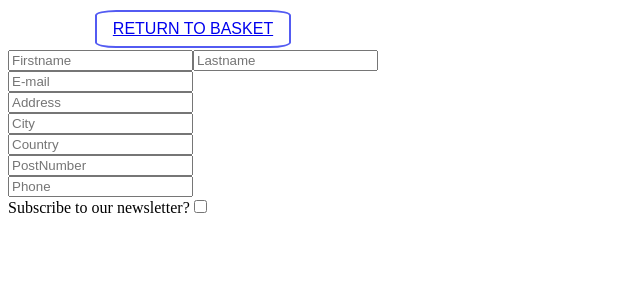
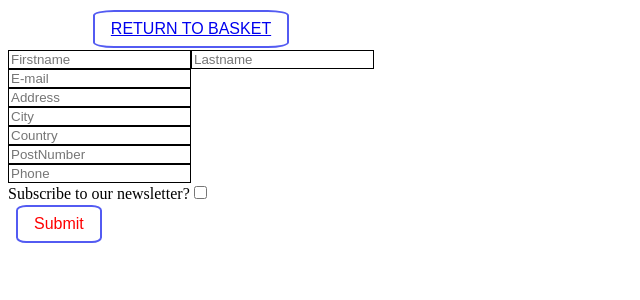
Before and after one commit to ChviChvi/Webshop-frontend-backend, a React (Vite) app in the folder vite-frontend-webshop/: page / in a window 1280 px wide. Both pictures are taken after a click on the button "Go to checkout". Shown: the top 300 px of the page, without its empty margins (0-640 px from the left). Built offline with nearby package versions, Linux system fonts and the light colour scheme.

Commit message:
Valdiation af forms

```diff
--- a/vite-frontend-webshop/src/components/CustomerCheckout.tsx
+++ b/vite-frontend-webshop/src/components/CustomerCheckout.tsx
@@ -1,6 +1,6 @@
 import React, { useState } from "react";
 import { Link } from 'react-router-dom';
-
+import '../stylesheets/Validation.css'; // import CSS styles
 
 
 const CustomerCheckout: React.FC = () => {
@@ -23,30 +23,33 @@ const CustomerCheckout: React.FC = () => {
         <form>
             <button type="submit"><Link to="/">RETURN TO BASKET</Link></button>
             <div>
-                <input type="text" id="firstName" value={firstName} onChange={(e) => setFirstName(e.target.value)} placeholder={"Firstname"}/>
-                <input type="text" id="lastName" value={lastName} onChange={(e) => setLastName(e.target.value)} placeholder={"Lastname"}/>
+                <input type="text" id="firstName" value={firstName} onChange={(e) => setFirstName(e.target.value)} placeholder={"Firstname"} pattern="^[\p{L}\s-]+$" required/>
+                <input type="text" id="lastName" value={lastName} onChange={(e) => setLastName(e.target.value)} placeholder={"Lastname"} pattern="^[\p{L}\s-]+$" required/>
             </div>
             <div>
-                <input type="email" id="email" value={email} onChange={(e) => setEmail(e.target.value)} placeholder={"E-mail"}/>
+                <input type="email" id="email" value={email} onChange={(e) => setEmail(e.target.value)} placeholder={"E-mail"} required/>
             </div>
             <div>
-                <input type="text" id="Address" value={Address} onChange={(e) => setAddress(e.target.value)}  placeholder={"Address"}/>
+                <input type="text" id="Address" value={Address} onChange={(e) => setAddress(e.target.value)}  placeholder={"Address"} required/>
             </div>
             <div>
-                <input type="text" id="City" value={City} onChange={(e) => setCity(e.target.value)}  placeholder={"City"}/>
+                <input type="text" id="City" value={City} onChange={(e) => setCity(e.target.value)}  placeholder={"City"} pattern="^[\p{L}\s-]+$" required/>
             </div>
             <div>
-                <input type="text" id="Country" value={Country} onChange={(e) => setCountry(e.target.value)}  placeholder={"Country"}/>
+                <input type="text" id="Country" value={Country} onChange={(e) => setCountry(e.target.value)}  placeholder={"Country"} pattern="^[\p{L}\s-]+$" required/>
             </div>
             <div>
-                <input type="text" id="postNumber" value={postNumber} onChange={(e) => setpostNumber(e.target.value)}  placeholder={"PostNumber"}/>
+                <input type="text" id="postNumber" value={postNumber} onChange={(e) => setpostNumber(e.target.value)}  placeholder={"PostNumber" } minLength={4} maxLength={4} required/>
             </div>
             <div>
-                <input type="tel" id="phone" value={phone} onChange={(e) => setPhone(e.target.value)}  placeholder={"Phone"}/>
+                <input type="tel" id="phone" value={phone} onChange={(e) => setPhone(e.target.value)}  placeholder={"Phone"} minLength={8} maxLength={8} required/>
             </div>
             <div>
                 <label htmlFor="subscribe">Subscribe to our newsletter?</label>
                 <input type="checkbox" id="subscribe" checked={subscribe} onChange={handleSubscribeChange} />
+            </div>
+            <div>
+                <button>Submit</button>
             </div>
 
         </form>
--- /dev/null
+++ b/vite-frontend-webshop/src/stylesheets/Validation.css
@@ -0,0 +1,7 @@
+input:invalid {
+    border: 1px solid black;
+}
+
+input:valid {
+    border: 2px solid Green;
+}
```
Also changed, not shown: 1 other file (tests, documents, lock files or other folders).
